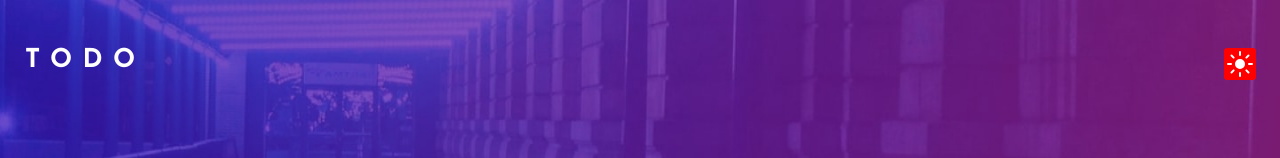
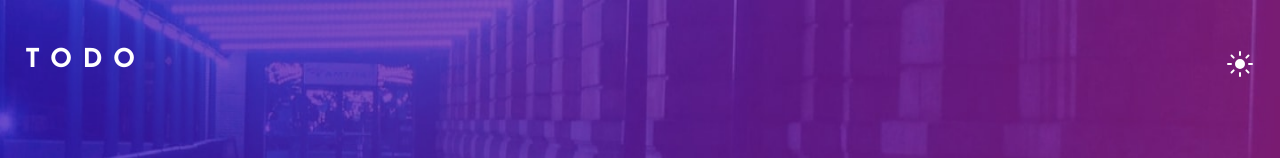
Before and after one commit to JCDMeira/19-todo, a React (Create React App) app: page / in a window 1280 px wide. Shown: the top 158 px of the page. Built offline with nearby package versions, Linux system fonts and the light colour scheme.

Commit message:
fix: button background

```diff
--- a/src/App.tsx
+++ b/src/App.tsx
@@ -12,7 +12,6 @@ import { useTheme } from './hooks/useTheme.hook';
 // # my components
 import BackImage from './components/BackImage/index';
 import { Title1 } from './styles/typography ';
-
 
 function App(): JSX.Element {
   const [theme, toggleTheme] = useTheme();
--- a/src/components/ThemeToggler/themeToggler.tsx
+++ b/src/components/ThemeToggler/themeToggler.tsx
@@ -21,8 +21,6 @@ const Button = styled.button`
 
   z-index: 100;
 
-  /* background: ${({ theme }) => theme.cardBg}; */
-  background: red;
   border-radius: 0.2em;
   transition: all 0.2s ease-out;
 
```
